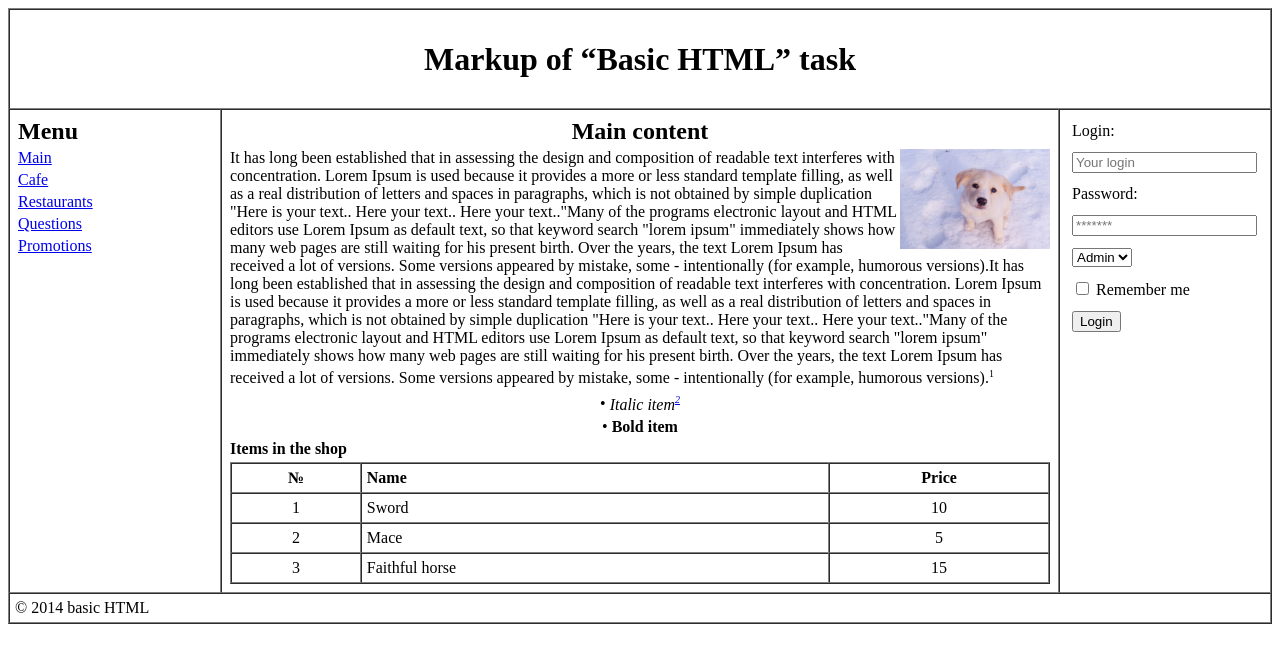
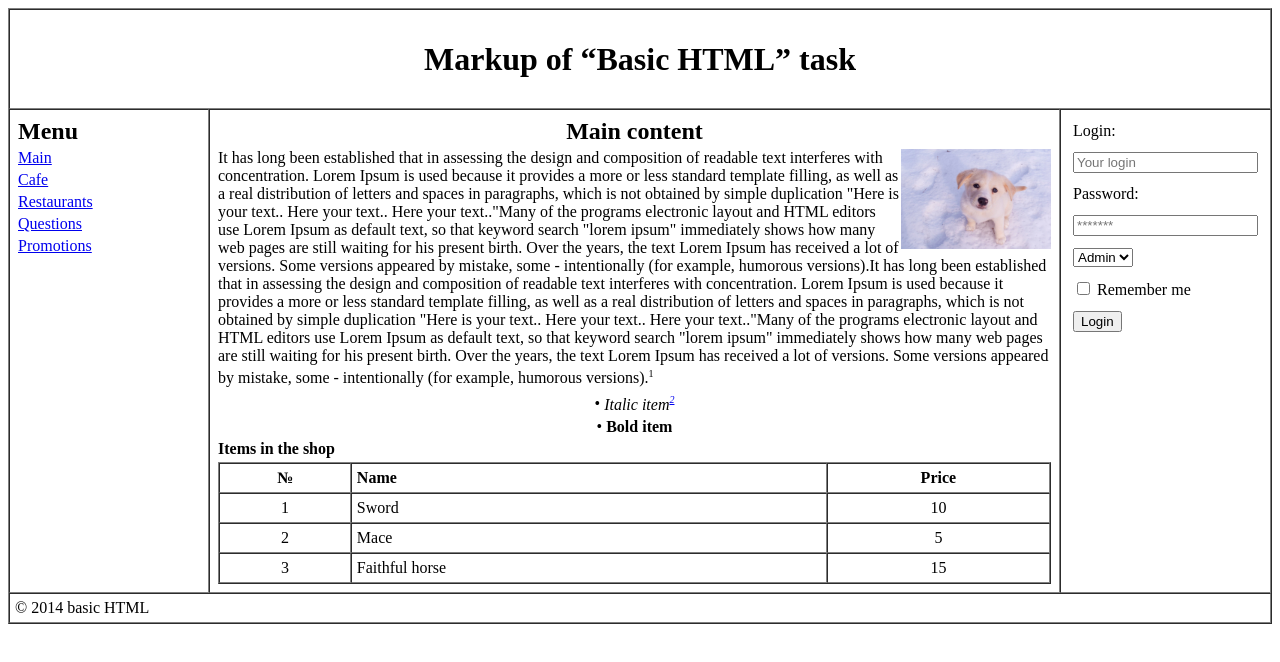
Before and after one commit to agnieszka-pytel/UI-internship-HTML-CSS, a plain HTML site: page task1/task1.html in a window 1280 px wide. Drawn offline with Linux system fonts and the light colour scheme.

Commit message:
Added form, input ids, text wrapping tag and corrected columns width

```diff
--- a/task1/task1.html
+++ b/task1/task1.html
@@ -18,7 +18,7 @@
         </thead>
         <tbody>
             <tr valign=top>
-                <td width=200px>
+                <td width=188px>
                     <table>
                         <thead>
                             <tr>
@@ -64,13 +64,13 @@
                                     <picture>
                                         <img src="snowdog.jpg" alt="Dog in the snow" height="100" width="150" align=right>
                                     </picture>
-                                    It has long been established that in assessing the design and composition of readable text interferes with concentration. Lorem Ipsum is used because it provides a more or less standard template filling, as well as a real distribution of letters and spaces
-                                    in paragraphs, which is not obtained by simple duplication "Here is your text.. Here your text.. Here your text.."Many of the programs electronic layout and HTML editors use Lorem Ipsum as default text, so that keyword
-                                    search "lorem ipsum" immediately shows how many web pages are still waiting for his present birth. Over the years, the text Lorem Ipsum has received a lot of versions. Some versions appeared by mistake, some - intentionally
-                                    (for example, humorous versions).It has long been established that in assessing the design and composition of readable text interferes with concentration. Lorem Ipsum is used because it provides a more or less standard
-                                    template filling, as well as a real distribution of letters and spaces in paragraphs, which is not obtained by simple duplication "Here is your text.. Here your text.. Here your text.."Many of the programs electronic
-                                    layout and HTML editors use Lorem Ipsum as default text, so that keyword search "lorem ipsum" immediately shows how many web pages are still waiting for his present birth. Over the years, the text Lorem Ipsum has received
-                                    a lot of versions. Some versions appeared by mistake, some - intentionally (for example, humorous versions).<sup><font size=1>1</font></sup>
+                                    <span>It has long been established that in assessing the design and composition of readable text interferes with concentration. Lorem Ipsum is used because it provides a more or less standard template filling, as well as
+                                        a real distribution of letters and spaces in paragraphs, which is not obtained by simple duplication "Here is your text.. Here your text.. Here your text.."Many of the programs electronic layout and HTML editors
+                                        use Lorem Ipsum as default text, so that keyword search "lorem ipsum" immediately shows how many web pages are still waiting for his present birth. Over the years, the text Lorem Ipsum has received a lot of versions.
+                                        Some versions appeared by mistake, some - intentionally (for example, humorous versions).It has long been established that in assessing the design and composition of readable text interferes with concentration.
+                                        Lorem Ipsum is used because it provides a more or less standard template filling, as well as a real distribution of letters and spaces in paragraphs, which is not obtained by simple duplication "Here is your text..
+                                        Here your text.. Here your text.."Many of the programs electronic layout and HTML editors use Lorem Ipsum as default text, so that keyword search "lorem ipsum" immediately shows how many web pages are still waiting
+                                        for his present birth. Over the years, the text Lorem Ipsum has received a lot of versions. Some versions appeared by mistake, some - intentionally (for example, humorous versions).<sup><font size=1>1</font></sup></span>
                                 </td>
                             </tr>
                             <tr align=center>
@@ -117,21 +117,21 @@
 
                         </tbody>
                     </table>
-
                 </td>
-                <td width=200px>
+                <td width=188px>
                     <table cellpadding=5>
+                        <form action="" method="POST">
                             <tr>
                                 <td><label for="login">Login:</label></td>
                             </tr>
                             <tr>
-                            <td><input type="text" placeholder="Your login"></td>
+                                <td><input type="text" id="login" placeholder="Your login"></td>
                             </tr>
                             <tr>
                                 <td><label for="password">Password:</label></td>
                             </tr>
                             <tr>
-                            <td><input type="text" placeholder="*******"></td>
+                                <td><input type="password" id="password" placeholder="*******"></td>
                             </tr>
                             <tr>
                                 <td><select>
@@ -152,6 +152,7 @@
                                     <input type="submit" value="Login" height="30" width="40">
                                 </td>
                             </tr>
+                        </form>
                     </table>
                 </td>
             </tr>
```
Lines whose indentation alone changed are shown as unchanged.
